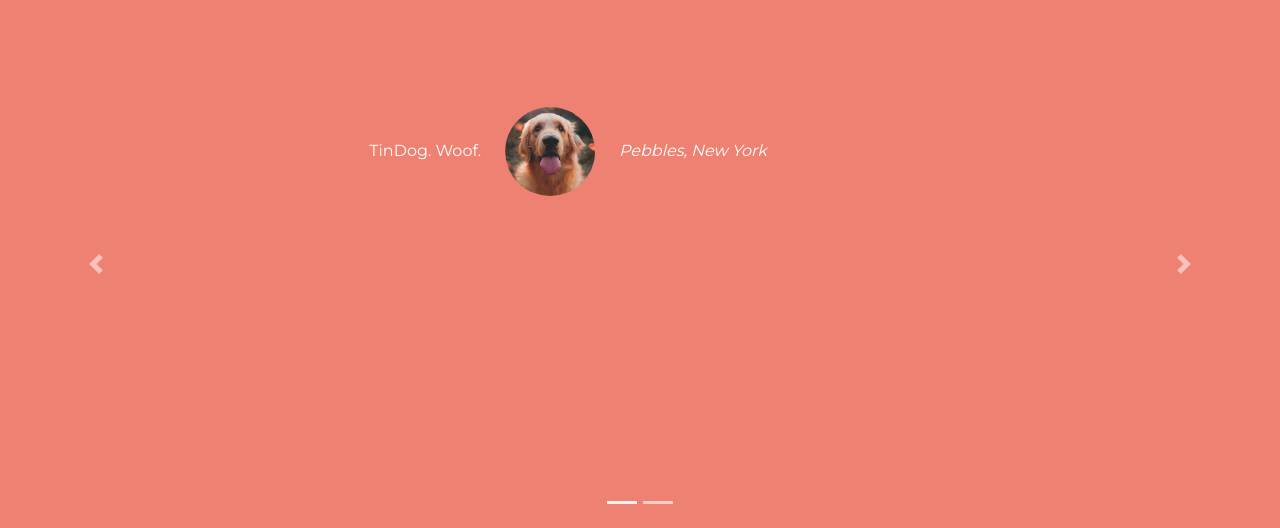
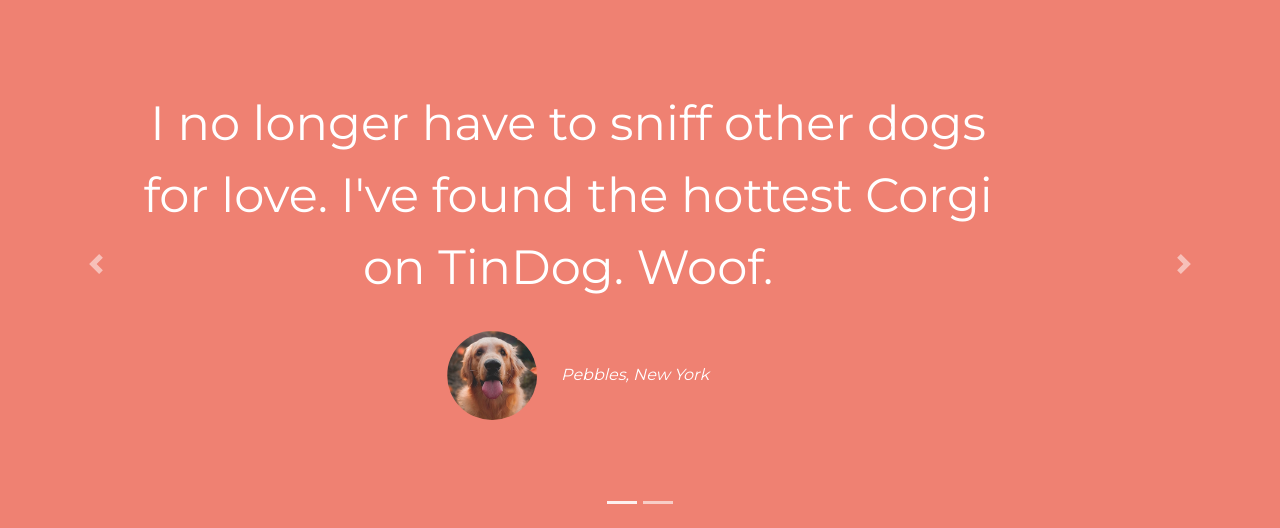
Before and after one commit to CaptainJellybones/2020bootcamp, a plain HTML site: page TinDog/index.html in a window 1280 px wide. Shown: the part 1149-1677 px from the top of the page. Drawn offline with nearby package versions, Linux system fonts and the light colour scheme.

Commit message:
Update index.html

```diff
--- a/TinDog/index.html
+++ b/TinDog/index.html
@@ -97,6 +97,7 @@
       </ol>
       <div class="carousel-inner">
         <div class="carousel-item active">
+          <h2 class="testimonial-text">I no longer have to sniff other dogs for love. I've found the hottest Corgi on
             TinDog. Woof.</h2>
           <img src="images/dog-img.jpg" alt="dog-profile">
           <em>Pebbles, New York</em>
```
